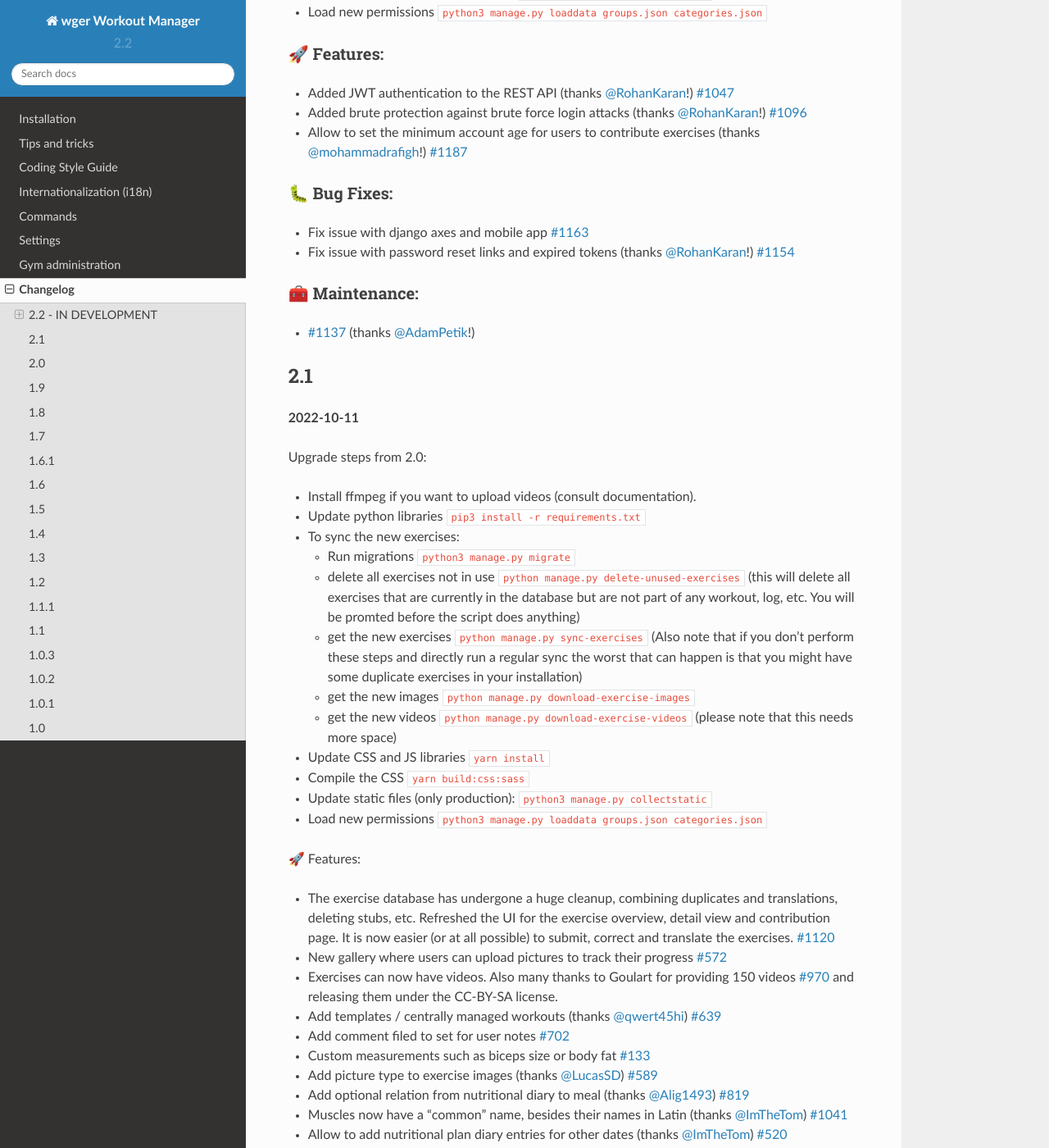
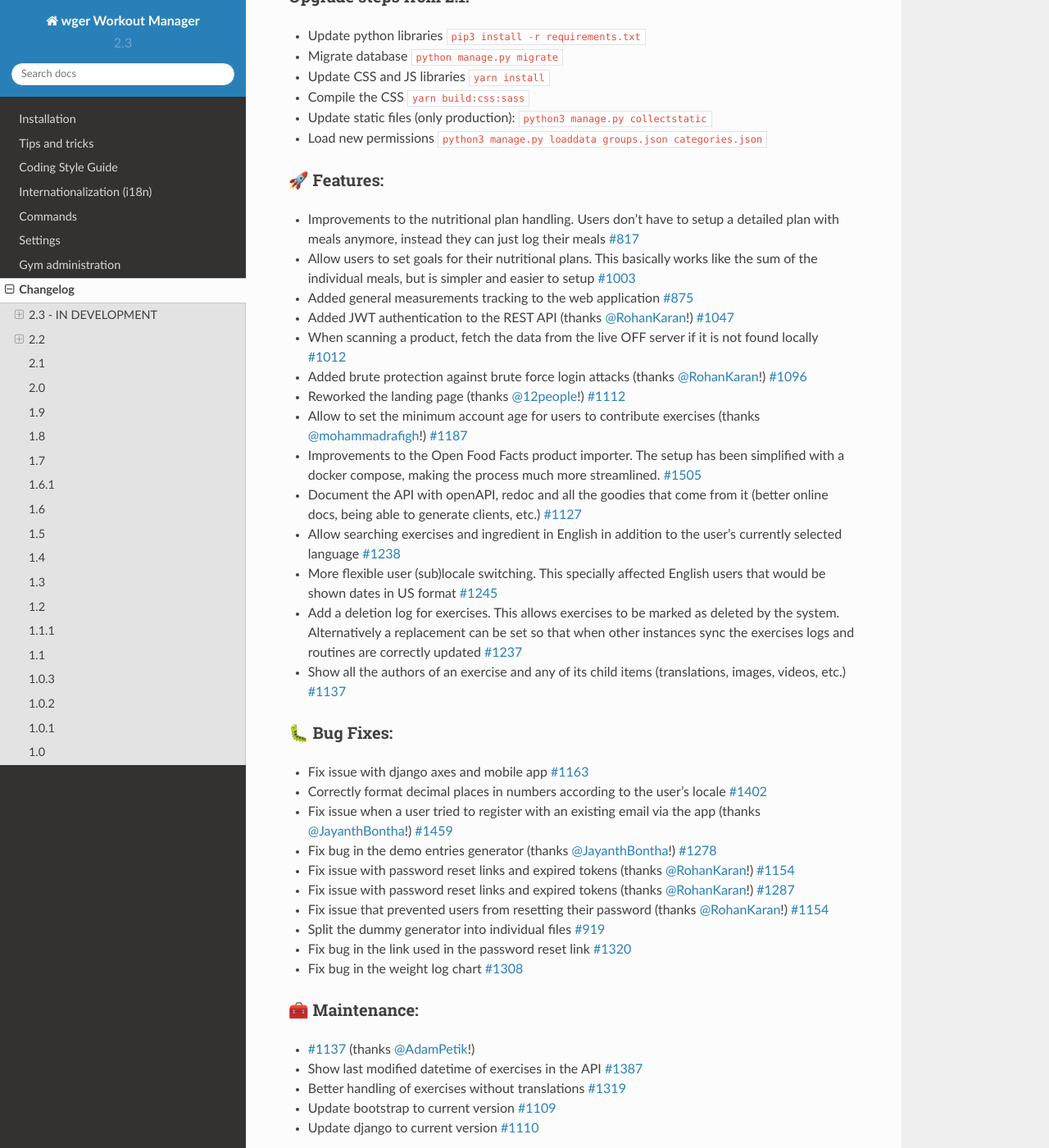
Before and after one commit to wger-project/docs, a Sphinx documentation site: the page built from docs/changelog.rst, in a window 1280 px wide and 1400 px high, scrolled down 388 px. Shown: the whole window at 82% size. Built offline with Sphinx 7.4.7 and the Read the Docs theme 2.0.0, drawn with Linux system fonts in a browser that asks for light colours; some of the changed text lies outside the part shown.

Commit message:
Update changelog.rst

```diff
--- a/docs/changelog.rst
+++ b/docs/changelog.rst
@@ -1,8 +1,15 @@
 Changelog
 =========
 
-2.2 - IN DEVELOPMENT
+2.3 - IN DEVELOPMENT
 --------------------
+
+Upgrade steps from 2.2:
+~~~~~~~~~~~~~~~~~~~~~~~
+
+2.2
+---
+**2023-11-06**
 
 Upgrade steps from 2.1:
 ~~~~~~~~~~~~~~~~~~~~~~~
@@ -19,33 +26,90 @@ Upgrade steps from 2.1:
 🚀 Features:
 ~~~~~~~~~~~~
 
+* Improvements to the nutritional plan handling. Users don't have to setup a detailed
+  plan with meals anymore, instead they can just log their meals `#817`_
+* Allow users to set goals for their nutritional plans. This basically works
+  like the sum of the individual meals, but is simpler and easier to setup `#1003`_
+* Added general measurements tracking to the web application `#875`_
 * Added JWT authentication to the REST API (thanks `@RohanKaran`_!) `#1047`_
+* When scanning a product, fetch the data from the live OFF server if it is not
+  found locally `#1012`_
 * Added brute protection against brute force login attacks (thanks `@RohanKaran`_!) `#1096`_
+* Reworked the landing page (thanks `@12people`_!) `#1112`_
 * Allow to set the minimum account age for users to contribute exercises (thanks `@mohammadrafigh`_!) `#1187`_
+* Improvements to the Open Food Facts product importer. The setup has been simplified
+  with a docker compose, making the process much more streamlined. `#1505`_
+* Document the API with openAPI, redoc and all the goodies that come from it
+  (better online docs, being able to generate clients, etc.) `#1127`_
+* Allow searching exercises and ingredient in English in addition to the user's
+  currently selected language `#1238`_
+* More flexible user (sub)locale switching. This specially affected English users
+  that would be shown dates in US format `#1245`_
+* Add a deletion log for exercises. This allows exercises to be marked as deleted by
+  the system. Alternatively a replacement can be set so that when other instances
+  sync the exercises logs and routines are correctly updated `#1237`_
+* Show all the authors of an exercise and any of its child items (translations,
+  images, videos, etc.) `#1137`_
 
 
 🐛 Bug Fixes:
 ~~~~~~~~~~~~~
 
 * Fix issue with django axes and mobile app `#1163`_
+* Correctly format decimal places in numbers according to the user's locale `#1402`_
+* Fix issue when a user tried to register with an existing email via the app (thanks `@JayanthBontha`_!) `#1459`_
+* Fix bug in the demo entries generator (thanks `@JayanthBontha`_!) `#1278`_
 * Fix issue with password reset links and expired tokens (thanks `@RohanKaran`_!) `#1154`_
+* Fix issue with password reset links and expired tokens (thanks `@RohanKaran`_!) `#1287`_
+* Fix issue that prevented users from resetting their password (thanks `@RohanKaran`_!) `#1154`_
+* Split the dummy generator into individual files `#919`_
+* Fix bug in the link used in the password reset link `#1320`_
+* Fix bug in the weight log chart `#1308`_
 
 
 🧰 Maintenance:
 ~~~~~~~~~~~~~~~
 
 * `#1137`_  (thanks `@AdamPetik`_!)
+* Show last modified datetime of exercises in the API `#1387`_
+* Better handling of exercises without translations `#1319`_
+* Update bootstrap to current version `#1109`_
+* Update django to current version `#1110`_
 
-
+.. _#1505 : https://github.com/wger-project/wger/issues/1505
+.. _#1459 : https://github.com/wger-project/wger/issues/1459
+.. _#1402 : https://github.com/wger-project/wger/issues/1402
+.. _#1387 : https://github.com/wger-project/wger/issues/1387
+.. _#1320 : https://github.com/wger-project/wger/issues/1320
+.. _#1319 : https://github.com/wger-project/wger/issues/1319
+.. _#1308 : https://github.com/wger-project/wger/issues/1308
+.. _#1287 : https://github.com/wger-project/wger/issues/1287
+.. _#1278 : https://github.com/wger-project/wger/issues/1278
+.. _#1245 : https://github.com/wger-project/wger/issues/1245
+.. _#1238 : https://github.com/wger-project/wger/issues/1238
+.. _#1237 : https://github.com/wger-project/wger/issues/1237
+.. _#1154: https://github.com/wger-project/wger/issues/1154
+.. _#1137: https://github.com/wger-project/wger/issues/1137
+.. _#1127: https://github.com/wger-project/wger/issues/1127
+.. _#1112: https://github.com/wger-project/wger/issues/1112
+.. _#1110: https://github.com/wger-project/wger/issues/1110
+.. _#1109: https://github.com/wger-project/wger/issues/1109
 .. _#1047: https://github.com/wger-project/wger/issues/1047
 .. _#1096: https://github.com/wger-project/wger/issues/1096
 .. _#1137: https://github.com/wger-project/wger/issues/1137
 .. _#1163: https://github.com/wger-project/wger/issues/1163
 .. _#1154: https://github.com/wger-project/wger/issues/1154
 .. _#1187: https://github.com/wger-project/wger/issues/1187
+.. _#1012: https://github.com/wger-project/wger/issues/1012
+.. _#1003: https://github.com/wger-project/wger/issues/1003
+.. _#919: https://github.com/wger-project/wger/issues/919
+.. _#875: https://github.com/wger-project/wger/issues/875
+.. _#817: https://github.com/wger-project/wger/issues/817
+.. _@12people: https://github.com/12people
 .. _@RohanKaran: https://github.com/RohanKaran
 .. _@AdamPetik: https://github.com/AdamPetik
 .. _@mohammadrafigh: https://github.com/mohammadrafigh
+.. _@JayanthBontha : https://github.com/JayanthBontha
 
 
 2.1
--- a/docs/conf.py
+++ b/docs/conf.py
@@ -56,9 +56,9 @@ copyright = '2020, Roland Geider'
 # built documents.
 #
 # The short X.Y version.
-version = '2.2'
+version = '2.3'
 # The full version, including alpha/beta/rc tags.
-release = '2.2 alpha'
+release = '2.3 alpha'
 
 # The language for content autogenerated by Sphinx. Refer to documentation
 # for a list of supported languages.
```
